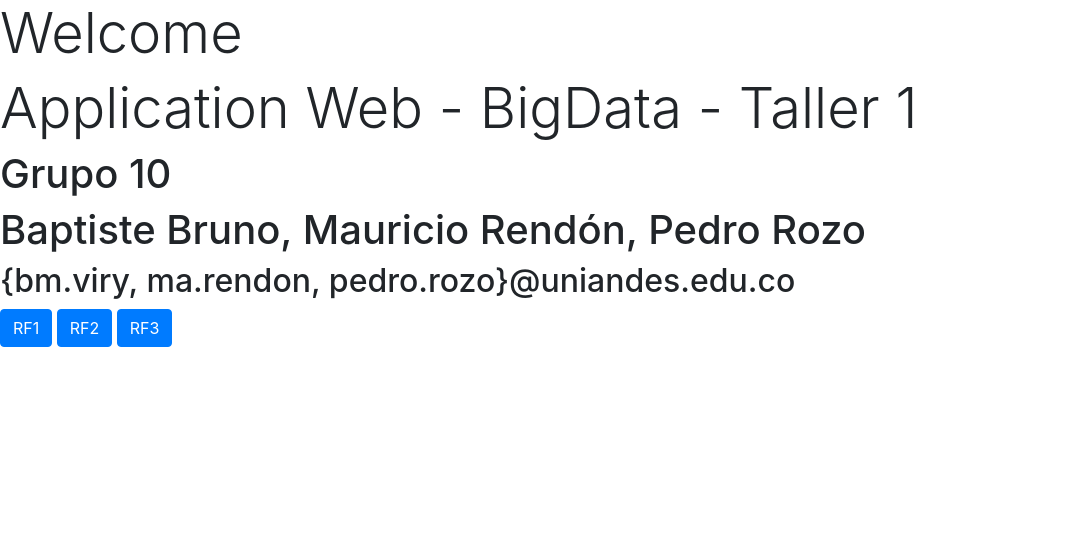
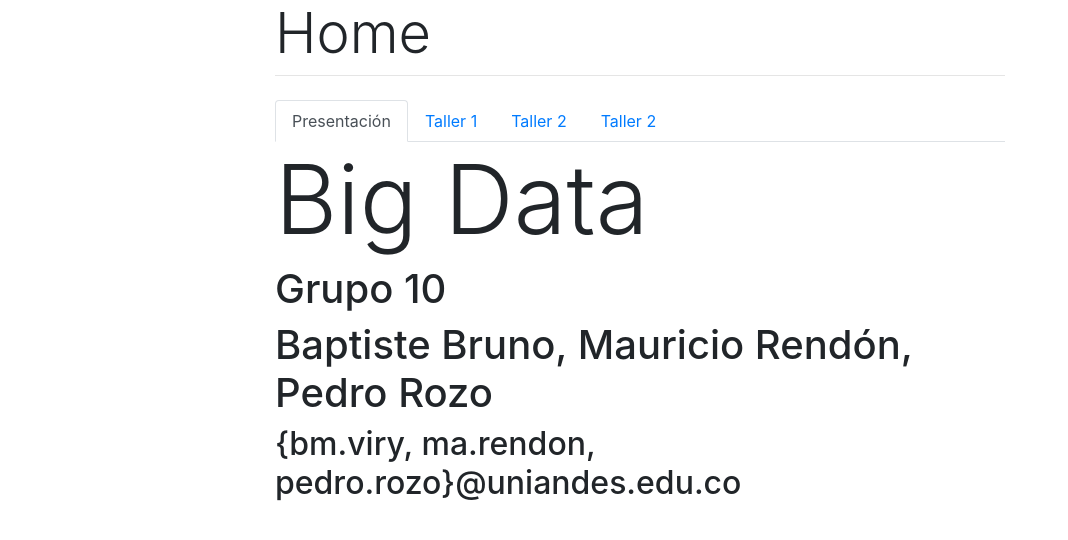
Before and after one commit to BaptisteViry/bigdata_lab2_webApp, a Django app: page /lab/ in a window 1280 px wide. Shown: the top 540 px of the page, without its empty margins (0-1068 px from the left). Run offline with Django 3.2, Linux system fonts and the light colour scheme; some libraries are stand-ins or nearby versions.

Commit message:
ajustes look and feel

```diff
--- /dev/null
+++ b/webApp/lab/templates/lab/base.html
@@ -0,0 +1,26 @@
+<!doctype html>
+<html lang="en">
+  <head>
+    <meta charset="utf-8">
+    <meta name="viewport" content="width=device-width, initial-scale=1, shrink-to-fit=no">
+    <link rel="stylesheet" href="https://stackpath.bootstrapcdn.com/bootstrap/4.1.3/css/bootstrap.min.css" integrity="sha384-MCw98/SFnGE8fJT3GXwEOngsV7Zt27NXFoaoApmYm81iuXoPkFOJwJ8ERdknLPMO" crossorigin="anonymous">
+    <script src="https://code.jquery.com/jquery-3.2.1.slim.min.js" integrity="sha384-KJ3o2DKtIkvYIK3UENzmM7KCkRr/rE9/Qpg6aAZGJwFDMVNA/GpGFF93hXpG5KkN" crossorigin="anonymous"></script>
+    <script src="https://cdnjs.cloudflare.com/ajax/libs/popper.js/1.12.9/umd/popper.min.js" integrity="sha384-ApNbgh9B+Y1QKtv3Rn7W3mgPxhU9K/ScQsAP7hUibX39j7fakFPskvXusvfa0b4Q" crossorigin="anonymous"></script>
+    <script src="https://maxcdn.bootstrapcdn.com/bootstrap/4.0.0/js/bootstrap.min.js" integrity="sha384-JZR6Spejh4U02d8jOt6vLEHfe/JQGiRRSQQxSfFWpi1MquVdAyjUar5+76PVCmYl" crossorigin="anonymous"></script>
+    <title>Django People</title>
+  </head>
+  <body>
+    <div class="container">
+      <div class="row justify-content-center">
+        <div class="col-8">
+            <h1 class="display-4">Home</h1>
+
+
+          <hr class="mt-0 mb-4">
+          {% block content %}
+          {% endblock %}
+        </div>
+      </div>
+    </div>
+  </body>
+</html>
--- a/webApp/lab/templates/lab/home.html
+++ b/webApp/lab/templates/lab/home.html
@@ -1,16 +1,37 @@
-<link rel="stylesheet" href="https://stackpath.bootstrapcdn.com/bootstrap/4.2.1/css/bootstrap.min.css" integrity="sha384-GJzZqFGwb1QTTN6wy59ffF1BuGJpLSa9DkKMp0DgiMDm4iYMj70gZWKYbI706tWS"
-    crossorigin="anonymous">
+{% extends 'lab/base.html' %}
+{% load crispy_forms_tags %}
 
+{% block content %}
 
-<h1 class="display-4">Welcome</h1>
-<h1 class="display-4">Application Web - BigData - Taller 1</h1>
+<ul class="nav nav-tabs" id="myTab" role="tablist">
+        <li class="nav-item">
+          <a class="nav-link active" id="home-tab" data-toggle="tab" href="#home" role="tab" aria-controls="home" aria-selected="true">Presentación</a>
+        </li>
+        <li class="nav-item">
+          <a class="nav-link" id="taller1-tab" data-toggle="tab" href="#taller1" role="tab" aria-controls="taller1" aria-selected="false">Taller 1</a>
+        </li>
+        <li class="nav-item">
+          <a class="nav-link" id="taller2-tab" data-toggle="tab" href="#taller2" role="tab" aria-controls="taller2" aria-selected="false">Taller 2</a>
+        </li>
+          <li class="nav-item">
+          <a class="nav-link" id="taller3-tab" data-toggle="tab" href="#taller3" role="tab" aria-controls="taller3" aria-selected="false">Taller 2</a>
+        </li>
+      </ul>
+      <div class="tab-content" id="myTabContent">
+        <div class="tab-pane fade show active" id="home" role="tabpanel" aria-labelledby="home-tab">
+                <h1 class="display-1"> Big Data</h1>
             <h1>Grupo 10</h1>
             <h1>Baptiste Bruno, Mauricio Rendón, Pedro Rozo</h1>
             <h2>{bm.viry, ma.rendon, pedro.rozo}@uniandes.edu.co</h2>
-
-
-
-
+        </div>
+        <div class="tab-pane fade" id="taller1" role="tabpanel" aria-labelledby="taller1-tab">
                 <a class="btn btn-primary" href="rf1/">RF1</a>
                 <a class="btn btn-primary" href="rf2/">RF2</a>
                 <a class="btn btn-primary" href="rf3/">RF3</a>
+        </div>
+        <div class="tab-pane fade" id="taller2" role="tabpanel" aria-labelledby="taller2-tab">cccc</div>
+        <div class="tab-pane fade" id="taller3" role="tabpanel" aria-labelledby="taller3-tab">dddd</div>
+      </div>
+
+
+{% endblock %}
```
Lines whose indentation alone changed are shown as unchanged.
